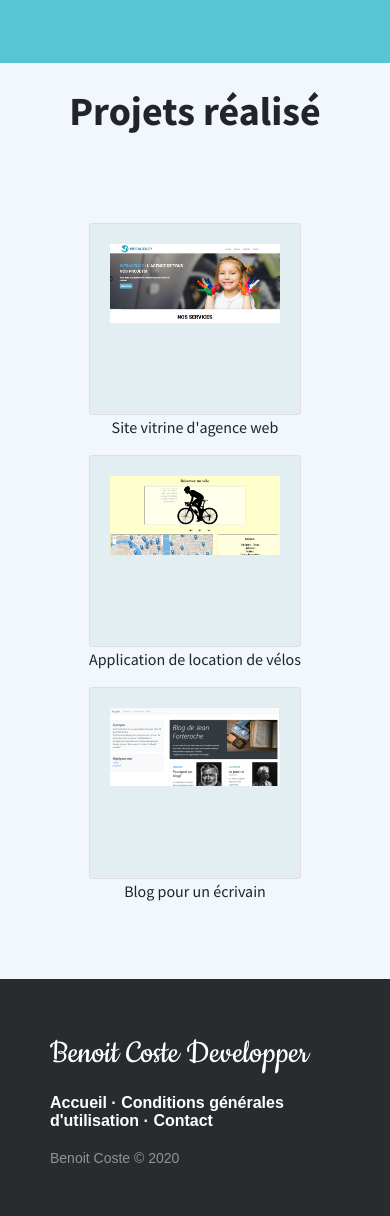
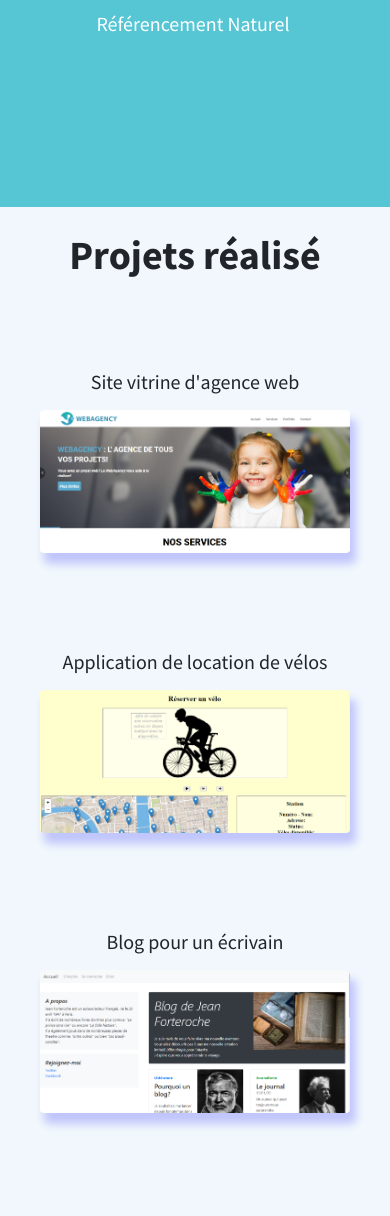
Before and after one commit to bce1789/Projet5, a PHP site: page / in a window 390 px wide. Shown: the part 2562-3778 px from the top of the page. Run offline with PHP 8.4, Linux system fonts and the light colour scheme; some libraries are stand-ins or nearby versions.

Commit message:
update css rules for responsive design

```diff
--- a/assets/css/styles.css
+++ b/assets/css/styles.css
@@ -2,7 +2,11 @@ body {
     font-family: Arial, Helvetica, sans-serif;
     max-width: 100%;
     overflow-x: hidden;
-    margin: 0 auto;
+    margin: 0px;
+}
+
+.recadre {
+    overflow-x: hidden;
 }
 
 #logo-site {
@@ -88,12 +92,14 @@ body {
     max-width: 60%;
     max-height: 60%;
     border-radius: 100px;
+    margin: 44px;
 }
 
 @media (max-width: 576px) {
     .img-profil {
         max-width: 100%;
         max-height: 100%;
+        margin: 0 auto;
         margin-left: 50px;
     }
     #p_pres {
@@ -130,10 +136,6 @@ body {
     padding-top: 0px;
 }
 
-.card-body {
-    background-color: rgba(220, 234, 241, 0.8);
-}
-
 .size-skills-text {
     font-size: 20px;
 }
@@ -165,8 +167,43 @@ body {
     transition: opacity 1s;
 }
 
+.table-skills {
+    width: auto;
+}
+
 .slide img {
-    max-width: 100%;
+    width: 380px;
+    height: 180px;
+    box-shadow: 5px 10px 9px 1px rgba(0, 0, 255, .2);
+    border-radius: 2%;
+}
+
+.sub-title-responsive {
+    display: none;
+}
+
+.sub-title {
+    margin-top: 32px;
+    font-size: 20px;
+}
+
+@media (max-width: 576px) {
+    .slide img {
+        width: 310px;
+        height: auto;
+        margin: -50px;
+    }
+    .sub-title-responsive {
+        margin: 50px;
+        display: inherit;
+        font-size: 20px;
+    }
+    .sub-title {
+        display: none;
+    }
+    .table-skills {
+        margin-top: -50px;
+    }
 }
 
 .showing {
--- a/views/cgu.php
+++ b/views/cgu.php
@@ -11,8 +11,8 @@ ob_start(); ?>
                     <p>
                         <br>En vigueur au 30/06/2020<br>
                         Les présentes conditions générales d'utilisation (dites « CGU ») ont pour objet l'encadrement juridique des modalités de mise à disposition du site et des services par benoit coste et de définir les conditions d’accès et d’utilisation des services par « l'Utilisateur ».
-                        Les présentes CGU sont accessibles sur le site à la rubrique «CGU».
-                        Toute inscription ou utilisation du site implique l'acceptation sans aucune réserve ni restriction des présentes CGU par l’utilisateur. Lors de l'inscription sur le site via le Formulaire d’inscription, chaque utilisateur accepte expressément les présentes CGU en cochant la case précédant le texte suivant : « Je reconnais avoir lu et compris les CGU et je les accepte ».
+                        Les présentes CGU sont accessibles sur le site à la rubrique «conditions générales d'utilisation».
+                        Toute inscription ou utilisation du site implique l'acceptation sans aucune réserve ni restriction des présentes CGU par l’utilisateur. Lors de l'inscription sur le site via le Formulaire d’inscription, chaque utilisateur accepte expressément les présentes CGU en cochant la case précédant le texte suivant : « J'accepte que mes données personnelles soient gardées et utilisées par le titulaire du site à des fins de prises de contacts ».
                         En cas de non-acceptation des CGU stipulées dans le présent contrat, l'Utilisateur se doit de renoncer à l'accès des services proposés par le site.
                         https://web-developpeur.costeb.fr se réserve le droit de modifier unilatéralement et à tout moment le contenu des présentes CGU.
                         <br>
--- a/views/header.php
+++ b/views/header.php
@@ -3,7 +3,7 @@
         <div class="container-fluid"><img id="logo-site" src="assets/img/logo.png"><a class="navbar-brand" href="#"><strong>Benoit Coste </strong>Developpeur</a><button data-toggle="collapse" class="navbar-toggler" data-target="#navcol-1"><span class="sr-only">Toggle navigation</span><span class="navbar-toggler-icon"></span></button>
             <div class="collapse navbar-collapse" id="navcol-1">
                 <ul class="nav navbar-nav ml-auto">
-                    <li class="nav-item" role="presentation"><a class="nav-link active" href="/P5_benoit_coste/index.php">Accueil</a></li>
+                    <li class="nav-item" role="presentation"><a class="nav-link" href="/P5_benoit_coste/index.php">Accueil</a></li>
                     <li class="nav-item" role="presentation"><a class="nav-link" href="/P5_benoit_coste/index.php?action=contact">Contact</a></li>
 
 
--- a/views/homepage.php
+++ b/views/homepage.php
@@ -4,18 +4,19 @@ ob_start(); ?>
 <div id="promo">
     <div class="jumbotron">
         <h1>Création de site web</h1>
-        <p>Nullam id dolor id nibh ultricies vehicula ut id elit. Cras justo odio, dapibus ac facilisis in, egestas eget quam.</p>
-        <p><a class="btn btn-primary" role="button">Learn more</a></p>
+        <p>Création de site vitrine, blog, intégration et développement web.</p>
+        <p><a href="/P5_benoit_coste/index.php?action=contact" class="btn btn-primary" role="button">Me contacter</a></p>
     </div>
 </div>
 <div id="background-presentation">
     <div class="site-section" id="presentation">
         <h2 class="title-font-size">Qui suis-je?</h2>
         <div class="row">
-        <p id="p_pres"><br><br>Lorem ipsum, dolor sit amet consectetur adipisicing elit.<br>
-            Blanditiis, repellat accusamus.<br> Explicabo minus quod saepe ducimus natus cumque praesentium.<br>
-            Nam quis recusandae aperiam, quae laborum ipsum ad quia delectus hic?<br>
-            Lorem ipsum, dolor sit amet consectetur adipisicing elit.<br></p>
+            <p id="p_pres"><br><br>Je m'appel Benoit Coste j’habite dans la région de valence dans la drôme.<br>
+                Passionné d’informatique depuis tout petit j’ai acquis une expérience solide,<br> en travaillant dans l’informatique pendant plus de 5 ans.
+                <br>J’ai ensuite passé le cap et me suis lancé dans le développement web<br> et la programmation.<br>
+                J’ai suivi une formation en ligne avec l’organisme OpenClassroom<br> et j’en apprend plus de jours en jours.<br>
+                Je suis aujourd'hui passionné par le développement web<br> et la création de sites internet.<br></p>
             <div class="profil-side">
                 <img class="img-responsive img-profil" src="assets/img/profil-photo-0.png" alt="photo-profil" />
             </div>
@@ -56,9 +57,8 @@ ob_start(); ?>
         <h2 class="mb-5 title-font-size">Projets réalisé</h2>
         <p><br></p>
         <div class="row table-skills">
+        <p class="sub-title-responsive">Site vitrine d'agence web</p>
             <div class="col item-skills">
-                <div class="card">
-                    <div class="card-body">
                         <a class="card-link" href="https://bce1789.github.io/Webagency/" target="_blank">
                             <ul id="slides">
                                 <li class="slide showing">
@@ -72,13 +72,10 @@ ob_start(); ?>
                                 </li>
                             </ul>
                         </a>
+                        <p class="sub-title">Site vitrine d'agence web</p>
             </div>
-                </div>
-                <p>Site vitrine d'agence web</p>
-            </div>
+            <p class="sub-title-responsive" >Application de location de vélos</p>
             <div class="col item-skills">
-                <div class="card">
-                    <div class="card-body">
                         <a class="card-link" href="https://velolib.costeb.fr/" target="_blank">
                             <ul id="slides2">
                                 <li class="slide showing"><img src="assets\img\bike-loc-1.PNG" alt="bike-location-one"></li>
@@ -86,13 +83,10 @@ ob_start(); ?>
                                 <li class="slide"><img src="assets\img\bike-loc-3.PNG" alt="bike-location-three"></li>
                             </ul>
                         </a>
+                        <p class="sub-title" >Application de location de vélos</p>
             </div>
-                </div>
-                <p>Application de location de vélos</p>
-            </div>
+            <p class="sub-title-responsive">Blog pour un écrivain</p>
             <div class="col item-skills">
-                <div class="card">
-                    <div class="card-body">
                         <a class="card-link" href="https://p4-blog-jean-f.costeb.fr/home" target="_blank">
                             <ul id="slides3">
                                 <li class="slide showing"><img src="assets\img\blog-1.PNG" alt="blog-writer-one"></li>
@@ -100,9 +94,7 @@ ob_start(); ?>
                                 <li class="slide"><img src="assets\img\blog-3.PNG" alt="blog-writer-three"></li>
                             </ul>
                       </a>
-                    </div>
-                </div>
-                <p>Blog pour un écrivain</p>
+                      <p class="sub-title">Blog pour un écrivain</p>
             </div>
         </div>
     </div>
--- a/views/loginPage.php
+++ b/views/loginPage.php
@@ -8,7 +8,7 @@ ob_start(); ?>
             <form action="/P5_benoit_coste/index.php?action=login" method="post">
                 <h2 class="text-center">Connection</h2>
                 <div class="form-group"><input class="form-control" type="text" name="userName" placeholder="Nom"></div>
-                <div class="form-group"><input class="form-control" type="password" name="userPassword" placeholder="Password"></div>
+                <div class="form-group"><input class="form-control" type="password" name="userPassword" placeholder="Mot de passe"></div>
                 <div class="form-group"><button class="btn btn-primary" type="submit">Connexion</button></div>
             </form>
         </div>
--- a/views/signupPage.php
+++ b/views/signupPage.php
@@ -8,8 +8,8 @@ ob_start(); ?>
             <form action="/P5_benoit_coste/index.php?action=signup" method="post">
                 <h2 class="text-center">Enregistrement</h2>
                 <div class="form-group"><input class="form-control" type="text" name="userName" placeholder="Nom" required></div>
-                <div class="form-group"><input class="form-control" type="password" name="userPassword" placeholder="Password" required></div>
-                <div class="form-group"><input class="form-control" type="password" name="userPassword_confirm" placeholder="Password-confirm" required></div>
+                <div class="form-group"><input class="form-control" type="password" name="userPassword" placeholder="Mot de passe" required></div>
+                <div class="form-group"><input class="form-control" type="password" name="userPassword_confirm" placeholder="Confirmation mot de passe" required></div>
                 <div class="form-group"><input class="form-control" type="email" name="userMail" placeholder="Email" required></div>
                 <input type="radio" id="radio-rgpd" name="rgpd" value="rgpd" required>
                     <label for="rgpd">J'accepte que mes données personnelles soient gardées et utilisées par le titulaire du site à des fins de prises de contacts ou de transmissions de newsletters</label>
--- a/views/template.php
+++ b/views/template.php
@@ -23,6 +23,7 @@
 </head>
 
 <body>
+    <div class="recadre">
         <?php include(getcwd() . '/views/header.php'); ?>
         <?= $content ?>
         <?php include(getcwd() . '/views/footer.php'); ?>
@@ -37,8 +38,7 @@
         <!-- jQuery UI pour l'autocompetion -->
         <script src="https://code.jquery.com/ui/1.12.1/jquery-ui.min.js"></script>
         <script src="assets/js/autoComplet.js"></script>
-
-
+    </div>
 </body>
 
 </html>
```
Lines whose indentation alone changed are shown as unchanged.
